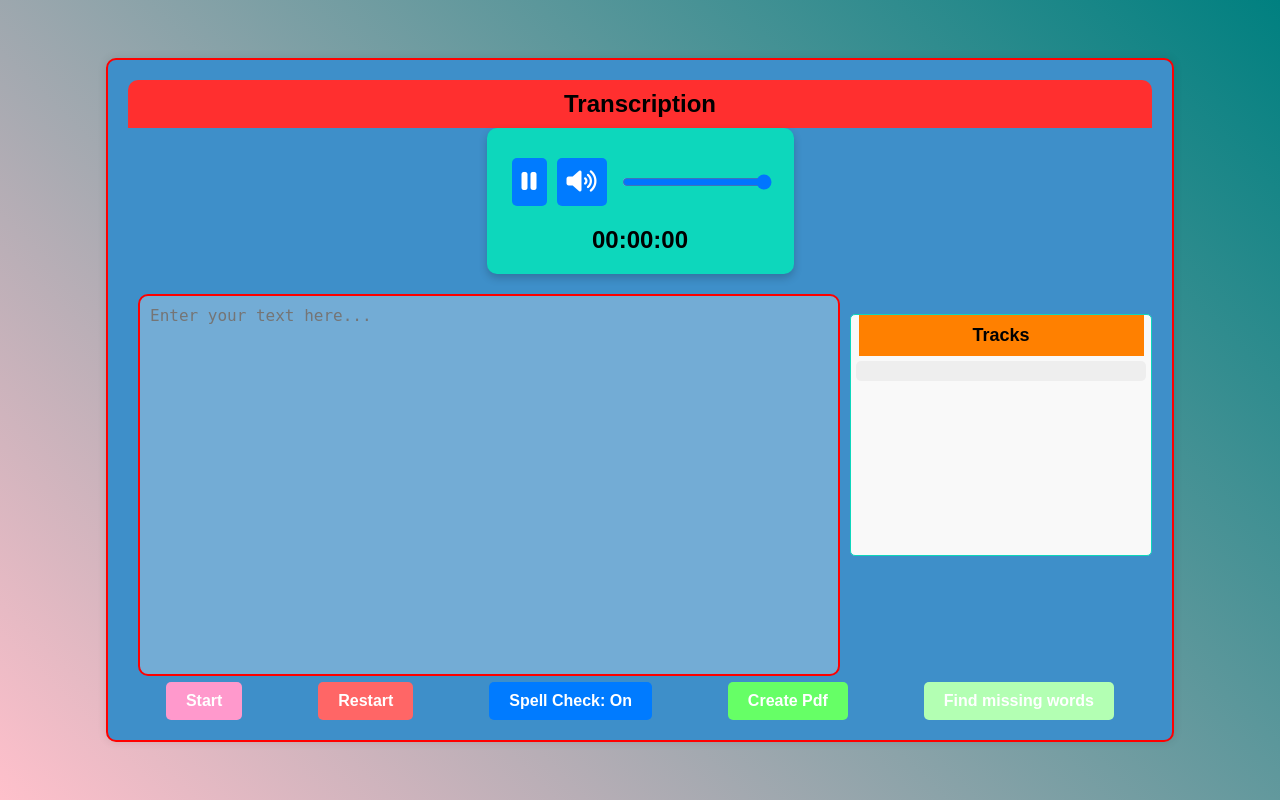
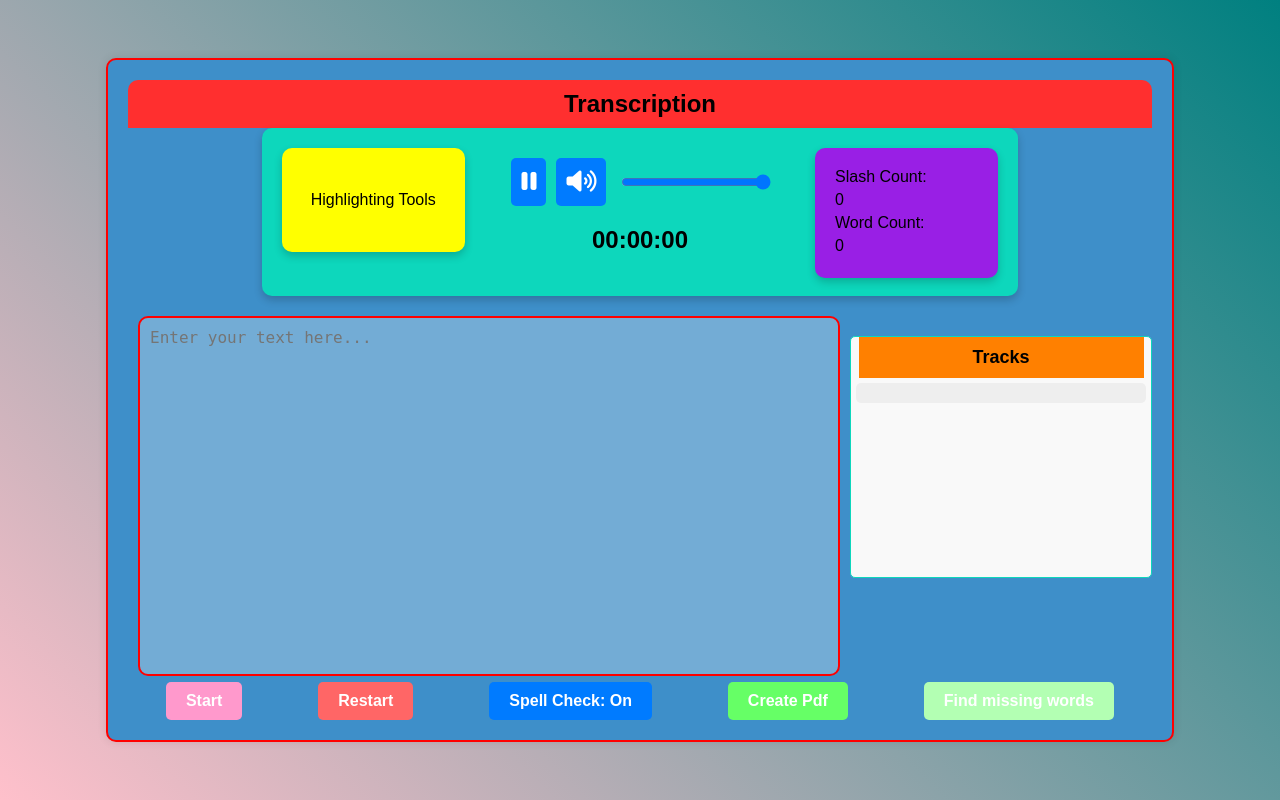
Before and after one commit to Arminarm90/Transcription-Assist, a Django app: page / in a window 1280 px wide. Run offline with Django 4.2, Linux system fonts and the light colour scheme; data that the repository does not hold is empty.

Commit message:
word counter and highlighter tools containers added to the top

```diff
--- a/templates/audio/assist.html
+++ b/templates/audio/assist.html
@@ -16,10 +16,19 @@
     <div class="container">
       <div class="header">Transcription</div>
       <div class="audio-player">
+        <div id= "layout-button" class="center1">
+          <p>Highlighting Tools</p>
+        </div>
         <audio id="audio">
           <source id="audio-source" src="" type="audio/mp3" />
           Your browser does not support the audio element.
         </audio>
+        <div id= "layout-button" class="center2">
+          <p>Slash Count:</p>
+          <p id="slash-counter">0</p>
+          <p>Word Count:</p>
+          <p id="word-counter">0</p>
+        </div>
         <div class="custom-controls">
           <div class="inline-controls">
             <button id="pause-button"><i class="fas fa-pause"></i></button>
--- a/transcription/static/css/style.css
+++ b/transcription/static/css/style.css
@@ -15,7 +15,7 @@ body {
   height: 80%;
   display: flex;
   flex-direction: column;
-  align-items: center;
+  /* align-items: center; */
   padding: 20px;
   box-shadow: 0 0 10px rgba(0, 0, 0, 0.1);
 }
@@ -91,7 +91,9 @@ body {
 /* myapp/static/myapp/styles.css */
 /* player */
 .audio-player {
-  text-align: center;
+  margin: auto;
+  width: 70%;
+  height: 20%;
   background: #0dd7bc;
   padding: 20px;
   border-radius: 10px;
@@ -107,6 +109,34 @@ audio {
   flex-direction: column;
   align-items: center;
 }
+
+.center2{
+  display: grid; /* Use grid layout */
+  gap: 3px; /* Space between p tags */
+  float: right;
+  width: 20%;
+  height: 70%;
+  background: #991fe5;
+  padding: 20px;
+  border-radius: 10px;
+  box-shadow: 0 4px 8px rgba(0, 0, 0, 0.2);
+}
+.center2 p {
+  margin: 0; /* Remove default margin */
+}
+.center1{
+  display: flex;
+  justify-content: center;
+  align-items: center;
+  float: left;
+  width: 20%;
+  height: 50%;
+  background: #ffff00;
+  padding: 20px;
+  border-radius: 10px;
+  box-shadow: 0 4px 8px rgba(0, 0, 0, 0.2);
+}
+
 
 button {
   padding: 10px;
```
